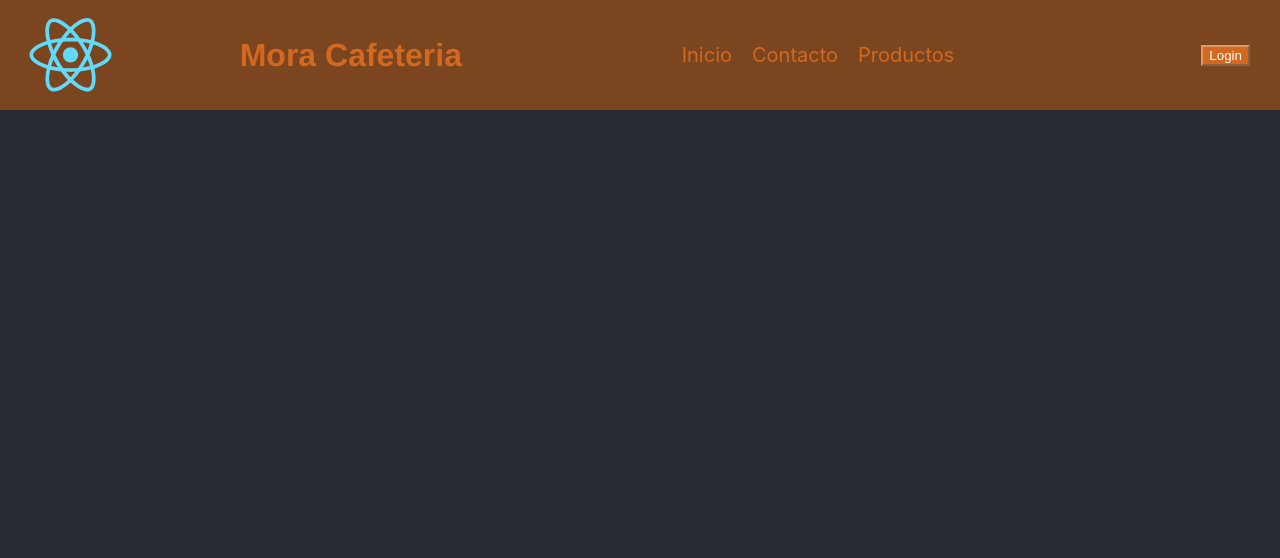
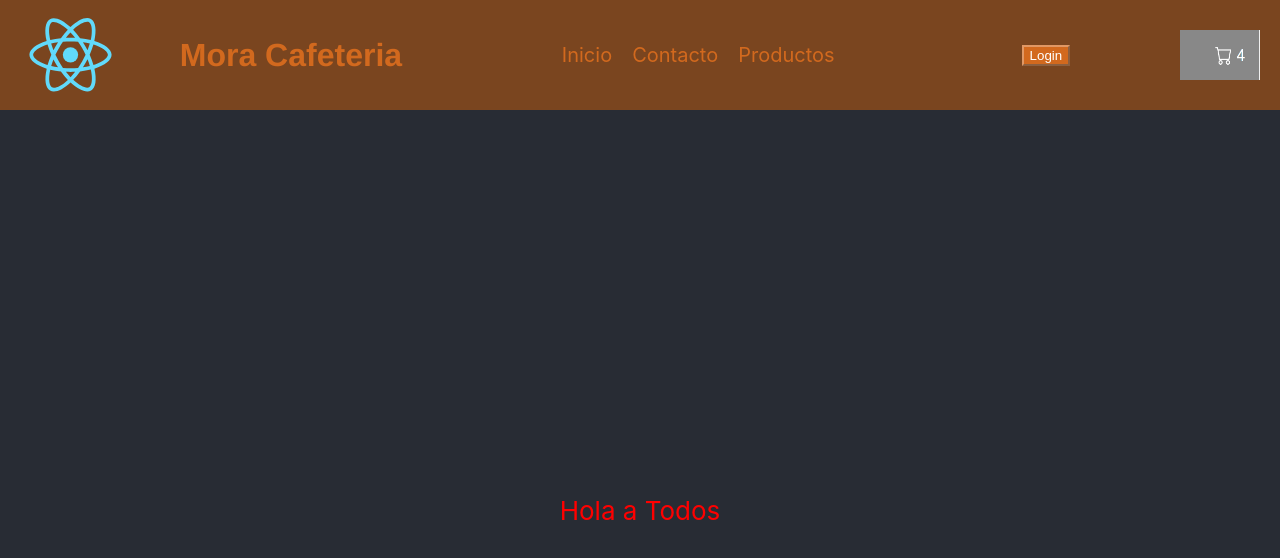
Before and after one commit to LeonardoFernandez2002/ReactJs, a React (Create React App) app: page / in a window 1280 px wide. Shown: the top 558 px of the page. Built offline with nearby package versions, Linux system fonts and the light colour scheme.

Commit message:
Componentes

```diff
--- a/src/App.js
+++ b/src/App.js
@@ -2,11 +2,15 @@ import logo from './logo.svg';
 import './App.css';
 import MiPrimerComponente from './components/MiPrimerComponente';
 import NavBar from './components/Navbar/NavBar';
+import ItemListContainer from './components/ItemListContainer/ItemListContainer';
 function App() {
   return (
     <div className="App">
       <NavBar/>
       <header className="App-header">
+        <ItemListContainer>
+          <div>Hola a Todos</div>
+        </ItemListContainer>
       </header>
     </div>
   );
--- /dev/null
+++ b/src/components/CartWidget/CartWidget.js
@@ -0,0 +1,12 @@
+import './style.css'
+import cart from '../../Media/unnamed.png'
+
+const CartWidget = () => {
+    return(
+        <div className="container">
+            <img width={'80px'} height={'50px'} src={cart} alt="cart_img" />
+        </div>
+    )
+};
+
+export default CartWidget;
--- /dev/null
+++ b/src/components/CartWidget/style.css
@@ -0,0 +1,3 @@
+img {
+    margin-right: 20px;
+}
--- /dev/null
+++ b/src/components/ItemListContainer/ItemListContainer.js
@@ -0,0 +1,10 @@
+import './style.css'
+
+
+const ItemListContainer = ({children}) => {
+  return (
+    <div className="body">{children}</div>
+  )
+}
+
+export default ItemListContainer;
--- /dev/null
+++ b/src/components/ItemListContainer/style.css
@@ -0,0 +1,3 @@
+.body {
+    color: red;
+}
--- a/src/components/Navbar/NavBar.js
+++ b/src/components/Navbar/NavBar.js
@@ -1,4 +1,5 @@
 import logo from '../../logo.svg'
+import CartWidget from '../CartWidget/CartWidget'
 import './style.css'
 const NavBar = () => {
     return(
@@ -15,6 +16,9 @@ const NavBar = () => {
                 </ul>
             </div>
             <div className="boton"><button>Login</button></div>
+            <div>
+                 <a href="#"><CartWidget/></a>
+            </div>
         </div>
 
     )
```
Also changed, not shown: src/Media/unnamed.png (added).
